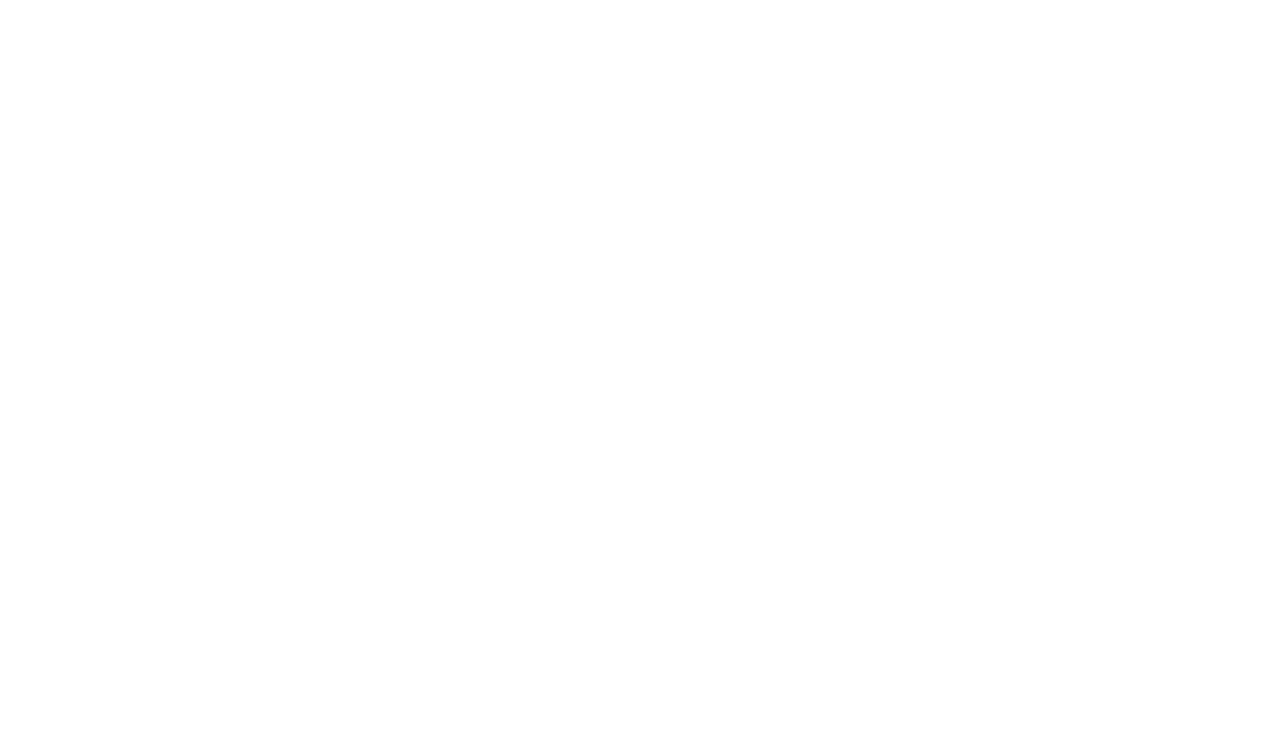
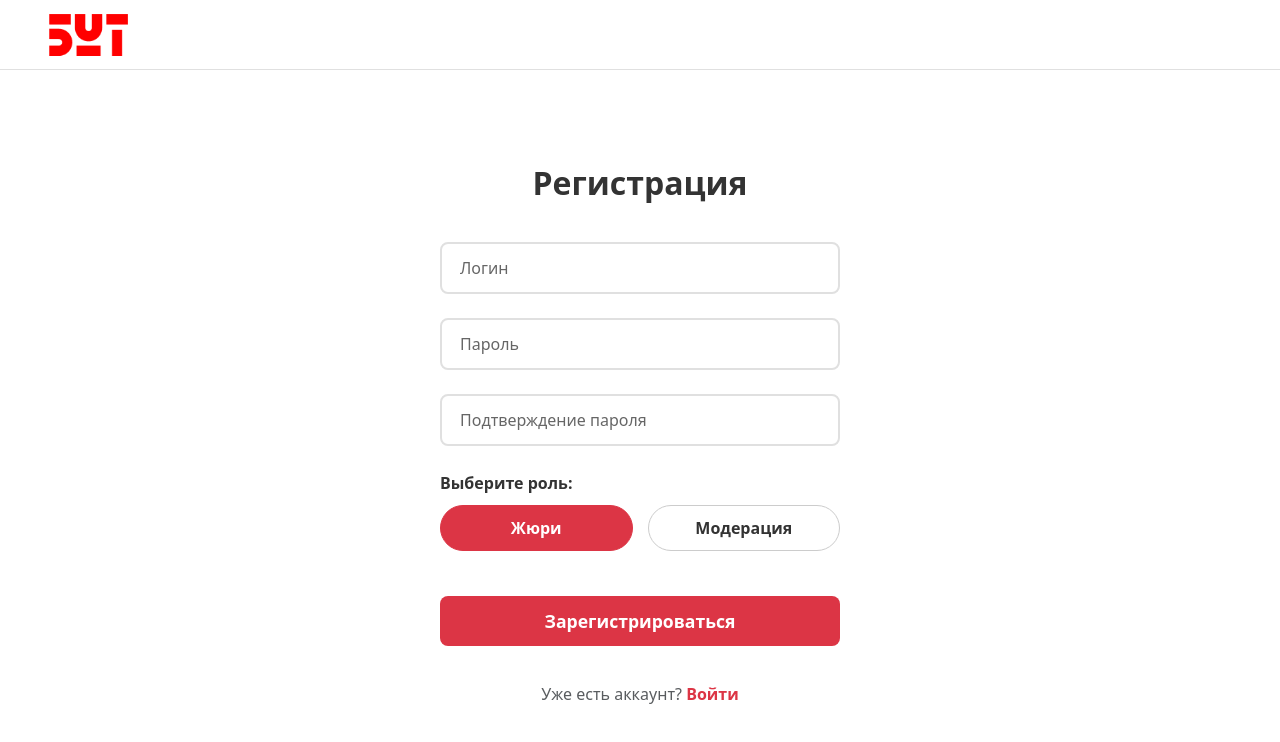
Before and after one commit to Kenigsj/TexTaiga, a React (Create React App) app in the folder ural-trop/: page /register in a window 1280 px wide. Before the commit this address had no page. Shown: the top 742 px of the page. Built offline with nearby package versions, Linux system fonts and the light colour scheme.

Commit message:
frontend 5 with registration page

```diff
--- a/ural-trop/src/App.css
+++ b/ural-trop/src/App.css
@@ -949,3 +949,82 @@
     height: 180px;
   }
 }
+
+/* Стили для страницы регистрации */
+
+/* Выбор роли */
+.role-selection {
+  margin: 25px 0;
+}
+
+.role-label {
+  display: block;
+  font-weight: bold;
+  color: #333;
+  margin-bottom: 10px;
+  font-size: 1rem;
+}
+
+.role-buttons {
+  display: flex;
+  gap: 15px;
+  justify-content: center;
+}
+
+.role-button {
+  flex: 1;
+  background: transparent;
+  border: 1px solid #cccccc;
+  border-radius: 25px;
+  color: #333;
+  padding: 10px;
+  font-weight: bold;
+  cursor: pointer;
+  transition: all 0.3s ease;
+}
+
+.role-button.active {
+  background: #dc3545;
+  color: white;
+  border-color: #dc3545;
+}
+
+.role-button:hover:not(.active) {
+  background: #f0f0f0;
+  border-color: #999999;
+}
+
+/* Сообщение об ошибке */
+.error-message {
+  background: rgba(220, 53, 69, 0.1);
+  color: #721c24;
+  border: 1px solid #f5c6cb;
+  border-radius: 8px;
+  padding: 12px;
+  margin: 20px 0;
+  font-size: 0.9rem;
+  text-align: center;
+}
+
+/* Ссылка на авторизацию */
+.auth-link {
+  color: #dc3545;
+  text-decoration: none;
+  font-weight: bold;
+}
+
+.auth-link:hover {
+  text-decoration: underline;
+}
+
+/* Адаптивность для выбора роли */
+@media (max-width: 480px) {
+  .role-buttons {
+    flex-direction: column;
+    gap: 10px;
+  }
+
+  .role-button {
+    width: 100%;
+  }
+}
--- a/ural-trop/src/App.js
+++ b/ural-trop/src/App.js
@@ -3,6 +3,7 @@
 import { BrowserRouter as Router, Routes, Route, Navigate } from 'react-router-dom';
 import 'bootstrap/dist/css/bootstrap.min.css';
 import LoginPage from './components/LoginPage';
+import RegistrationPage from './components/RegistrationPage'; // Новый импорт
 import MainPage from './components/MainPage';
 import VotingPage from './components/VotingPage';
 import UploadPage from './components/UploadPage';
@@ -16,6 +17,7 @@
           <Route path="/" element={<Navigate to="/upload" />} /> {/* Стартовая страница - загрузка */}
           <Route path="/upload" element={<UploadPage />} />
           <Route path="/login" element={<LoginPage />} />
+          <Route path="/register" element={<RegistrationPage />} /> {/* Новый маршрут */}
           <Route path="/main" element={<MainPage />} />
           <Route path="/vote/:category" element={<VotingPage />} />
         </Routes>
--- a/ural-trop/src/components/LoginPage.js
+++ b/ural-trop/src/components/LoginPage.js
@@ -91,6 +91,16 @@
               </a>
             </div>
 
+            <div className="text-center mt-3">
+  <span className="text-muted">Нет аккаунта? </span>
+  <a href="/register" className="auth-link" onClick={(e) => {
+    e.preventDefault();
+    navigate('/register');
+  }}>
+    Зарегистрироваться
+  </a>
+</div>
+
           </form>
         </div>
       </main>
--- /dev/null
+++ b/ural-trop/src/components/RegistrationPage.js
@@ -0,0 +1,152 @@
+// components/RegistrationPage.js
+import React, { useState } from 'react';
+import { useNavigate } from 'react-router-dom';
+import logo from './../logo.png';
+import './../App.css';
+
+const RegistrationPage = () => {
+  const [login, setLogin] = useState('');
+  const [password, setPassword] = useState('');
+  const [confirmPassword, setConfirmPassword] = useState('');
+  const [role, setRole] = useState('jury'); // По умолчанию "жюри"
+  const [error, setError] = useState('');
+  const navigate = useNavigate();
+
+  const handleSubmit = (e) => {
+    e.preventDefault();
+    setError('');
+
+    // Валидация
+    if (!login.trim() || !password.trim() || !confirmPassword.trim()) {
+      setError('Все поля обязательны для заполнения');
+      return;
+    }
+
+    if (password !== confirmPassword) {
+      setError('Пароли не совпадают');
+      return;
+    }
+
+    if (password.length < 6) {
+      setError('Пароль должен быть не менее 6 символов');
+      return;
+    }
+
+    // Заглушка регистрации
+    console.log('Регистрация:', { login, password, role });
+
+    // В реальном приложении здесь был бы запрос к API
+    alert(`Регистрация успешна! Роль: ${role === 'jury' ? 'Жюри' : 'Модерация'}`);
+
+    // Перенаправляем на страницу авторизации
+    navigate('/login');
+  };
+
+  return (
+    <div className="login-page">
+      {/* Шапка с логотипом */}
+      <header className="login-header">
+        <div className="logo-container">
+          <img src={logo} alt="Уральские тропы" className="logo-image" />
+        </div>
+      </header>
+
+      {/* Основной контент */}
+      <main className="login-content">
+        <div className="login-form-container">
+          <h1 className="login-title">Регистрация</h1>
+
+          <form className="login-form" onSubmit={handleSubmit}>
+            {/* Поле Логин */}
+            <div className="input-container">
+              <input
+                type="text"
+                className="form-input"
+                value={login}
+                onChange={(e) => setLogin(e.target.value)}
+                placeholder=" "
+                required
+              />
+              <label className="input-label">Логин</label>
+            </div>
+
+            {/* Поле Пароль */}
+            <div className="input-container">
+              <input
+                type="password"
+                className="form-input password-input"
+                value={password}
+                onChange={(e) => setPassword(e.target.value)}
+                placeholder=" "
+                required
+              />
+              <label className="input-label">Пароль</label>
+            </div>
+
+            {/* Поле Подтверждение пароля */}
+            <div className="input-container">
+              <input
+                type="password"
+                className="form-input password-input"
+                value={confirmPassword}
+                onChange={(e) => setConfirmPassword(e.target.value)}
+                placeholder=" "
+                required
+              />
+              <label className="input-label">Подтверждение пароля</label>
+            </div>
+
+            {/* Выбор роли */}
+            <div className="role-selection">
+              <label className="role-label">Выберите роль:</label>
+              <div className="role-buttons">
+                <button
+                  type="button"
+                  className={`role-button ${role === 'jury' ? 'active' : ''}`}
+                  onClick={() => setRole('jury')}
+                >
+                  Жюри
+                </button>
+                <button
+                  type="button"
+                  className={`role-button ${role === 'moderation' ? 'active' : ''}`}
+                  onClick={() => setRole('moderation')}
+                >
+                  Модерация
+                </button>
+              </div>
+            </div>
+
+            {/* Сообщение об ошибке */}
+            {error && (
+              <div className="error-message">
+                {error}
+              </div>
+            )}
+
+            {/* Кнопка регистрации */}
+            <button
+              type="submit"
+              className="login-button"
+            >
+              Зарегистрироваться
+            </button>
+
+            {/* Ссылка на авторизацию */}
+            <div className="text-center mt-3">
+              <span className="text-muted">Уже есть аккаунт? </span>
+              <a href="/login" className="auth-link" onClick={(e) => {
+                e.preventDefault();
+                navigate('/login');
+              }}>
+                Войти
+              </a>
+            </div>
+          </form>
+        </div>
+      </main>
+    </div>
+  );
+};
+
+export default RegistrationPage;
```
